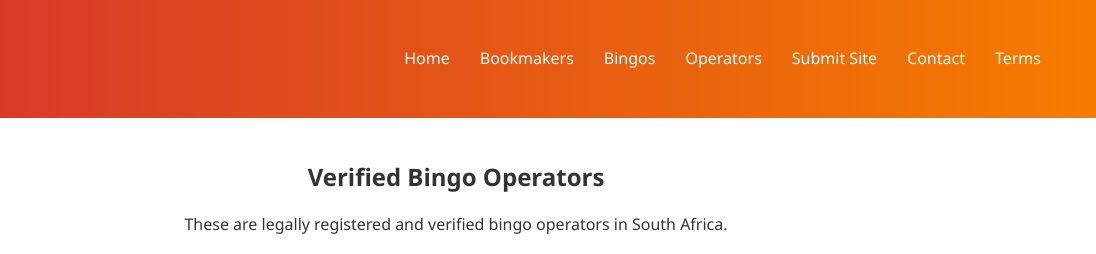
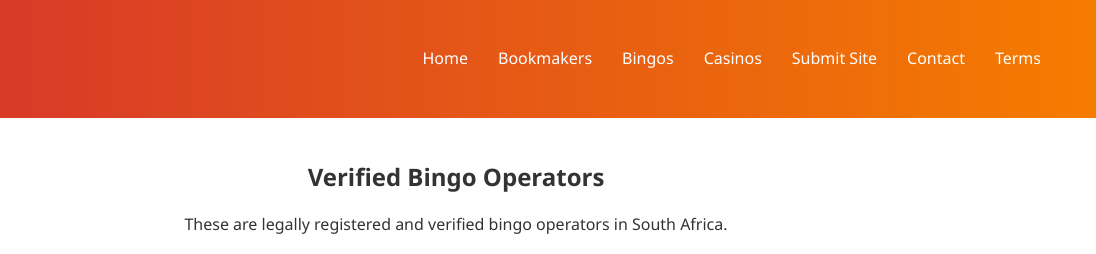
Before and after one commit to arehoneaa/project-zero, a plain HTML site: page pages/bingos.html in a window 1280 px wide. Shown: the top 254 px of the page, 184-1280 px from the left. Drawn offline with Linux system fonts and the light colour scheme.

Commit message:
Update bingos.html

```diff
--- a/pages/bingos.html
+++ b/pages/bingos.html
@@ -17,7 +17,7 @@
           <li><a href="../index.html">Home</a></li>
           <li><a href="bookmakers.html">Bookmakers</a></li>
           <li><a href="bingos.html">Bingos</a></li>
-          <li><a href="operators.html">Operators</a></li>
+          <li><a href="operators.html">Casinos</a></li>
           <li><a href="submit.html">Submit Site</a></li>
           <li><a href="contact.html">Contact</a></li>
           <li><a href="terms.html">Terms</a></li>
```
